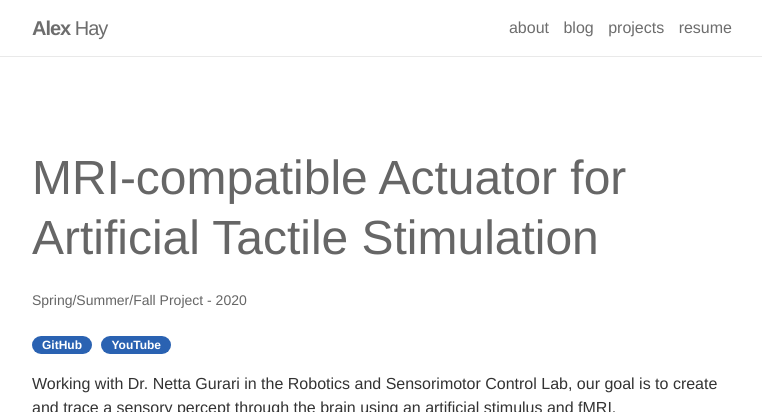
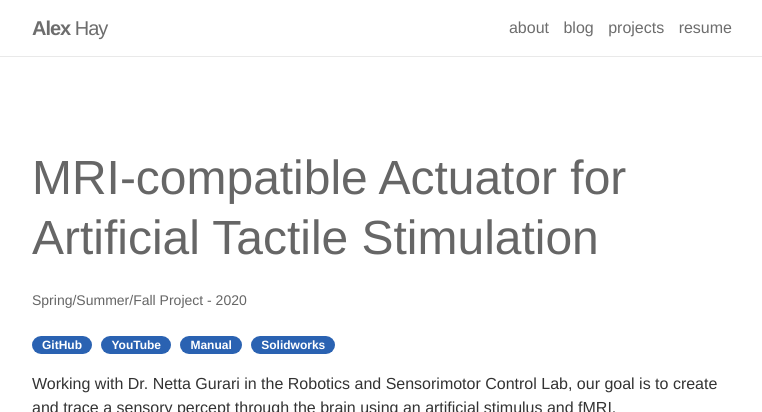
Before and after one commit to an-minyoung/an-minyoung.github.io, a Jekyll site: the page built from _projects/4_project.markdown, in a window 1280 px wide and 900 px high, cut to the strip 0-412 px from the top of the window. Shown: the whole strip, without its empty margins (258-1020 px from the left). Built offline with Jekyll 4.4.1, drawn with Linux system fonts in a browser that asks for light colours; nearby versions of some CDN libraries.

Commit message:
manual and solidworks links

```diff
--- a/_projects/4_project.markdown
+++ b/_projects/4_project.markdown
@@ -9,6 +9,11 @@ img: /assets/img/pneumatic_actuator/fig_01.png
   <a href=""></a><div class=""></div>
   <a href="https://github.com/alexanderhay2020/499_pneumatic"><div class="color-button">GitHub</div></a>
   <a href="https://youtu.be/s4PYeK4FzfA"><div class="color-button">YouTube</div></a>
+  <!-- manual link -->
+  <a href="https://docs.google.com/document/d/1iMdl5hpP_emYXVEchicDH41gPpMzWWeitnvOTYf4hh8/edit?usp=sharing"><div class="color-button">Manual</div></a>
+  <!-- Solidworks link -->
+  <a href="https://drive.google.com/drive/folders/13laoiJDyfBOlWCCcYVfk1w05I2iibtdy?usp=sharing"><div class="color-button">Solidworks</div></a>
+
 </p>
 
 Working with Dr. Netta Gurari in the Robotics and Sensorimotor Control Lab, our goal is to create and trace a sensory percept through the brain using an artificial stimulus and fMRI.
```
